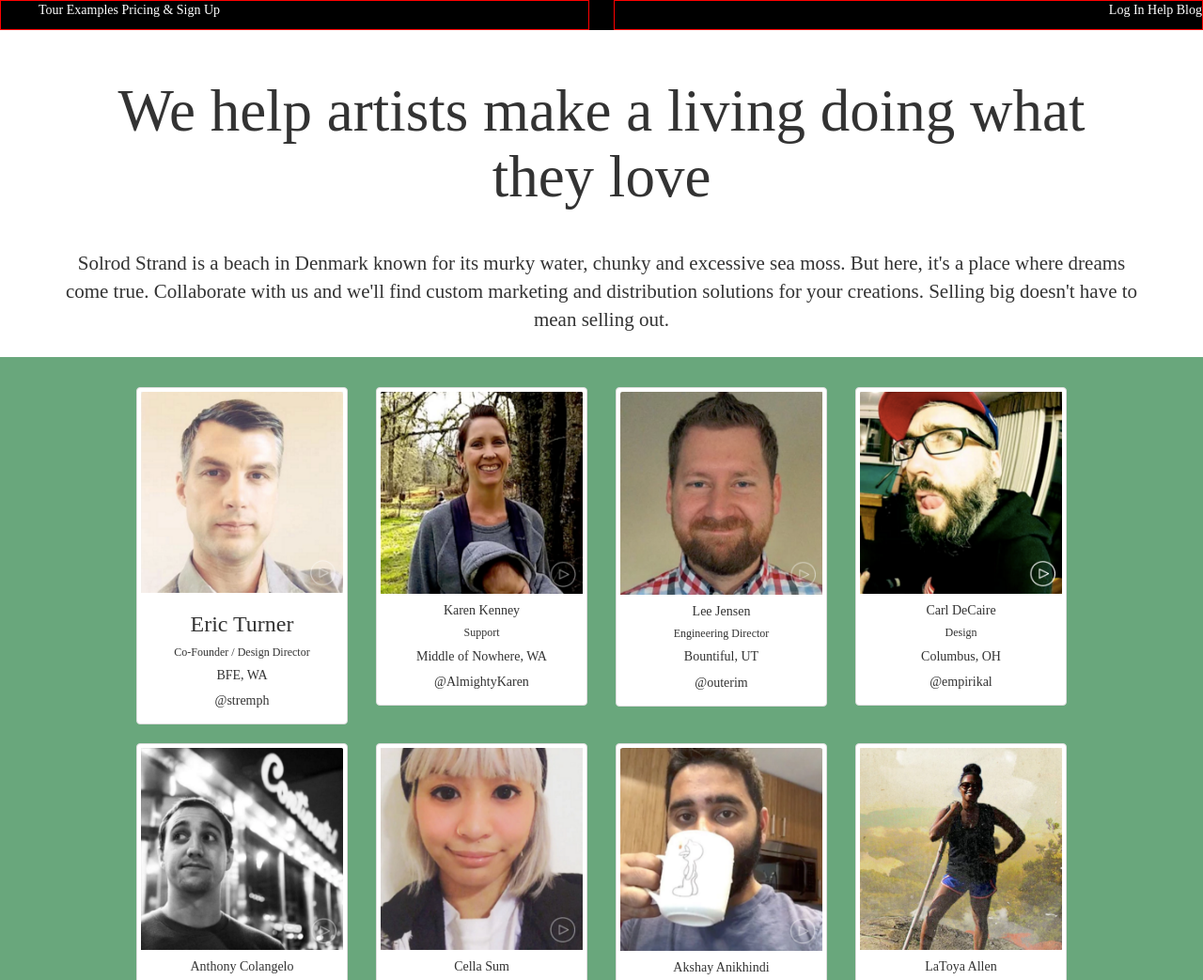
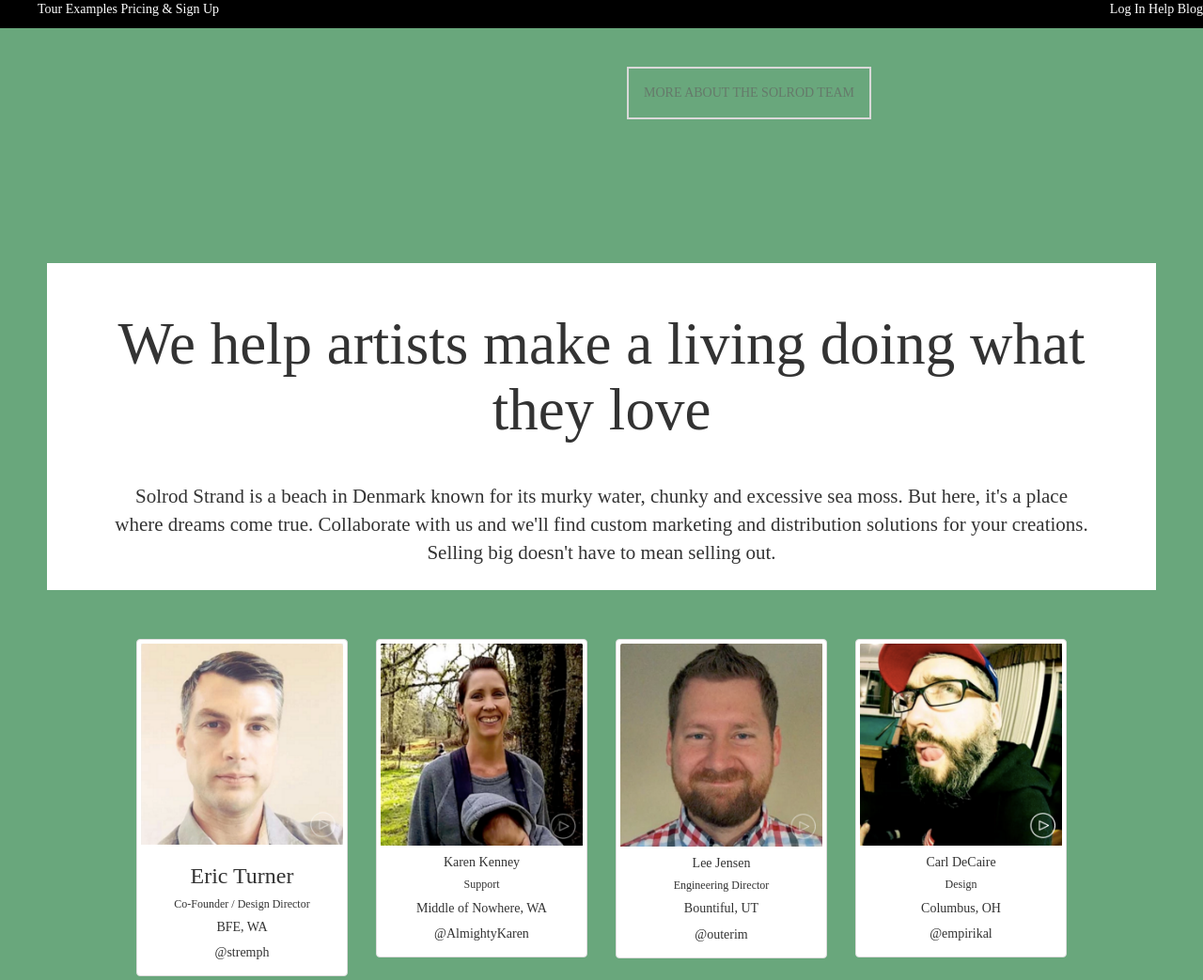
Before and after one commit to chipcracraft/assignment-07, a plain HTML site: page index.html in a window 1280 px wide. Shown: the top 1043 px of the page at 94% size. Drawn offline with nearby package versions, Linux system fonts and the light colour scheme.

Commit message:
more adjustments

```diff
--- a/index.html
+++ b/index.html
@@ -45,10 +45,10 @@
 
 
 
-    </nav>
 
-
-
+<div class="header-logo">
+  <button type="submit" class="btn more-solrod">MORE ABOUT THE SOLROD TEAM</button>
+  </div>
 
     <div class="jumbotron text-intro text-center">
       <h1>We help artists make a living doing what they love</h1>
--- a/scss/main.scss
+++ b/scss/main.scss
@@ -65,7 +65,7 @@ body {
   .left-navbar, .right-navbar   {
     display: inline-block;
     width: 49%;
-    border: 1px solid red;
+
   }
   ul, li {
     display: inline-block;
@@ -85,10 +85,41 @@ body {
 }
 
 
+.header-logo {
+  width: 100%;
+  display: none;
+  position: relative;
+  background-color: #69A77C;
+  height: 25%;
+
+  .more-solrod {
+    position: absolute;
+    text-align: center;
+    right: 483px;
+    top: 13px;
+    transform: translate(50%,50%);
+    border: 2px solid #DAD9D9;
+    color: #65796A;
+    padding: 16px;
+    border-radius: 0%;
+    background-color: #69A77C;
+  }
+
+  @media screen and (min-width:992px) {
+    display: block;
+ }
+}
+
+
 
 .text-intro {
   padding: 10px 68px;
   background-color: white;
+
+
+  @media screen and (min-width:992px) {
+    margin: 50px;
+  }
 
   h1.text-intro {
     font-size: large;
```
Also changed, not shown: css/styles.css, 1 other file.
